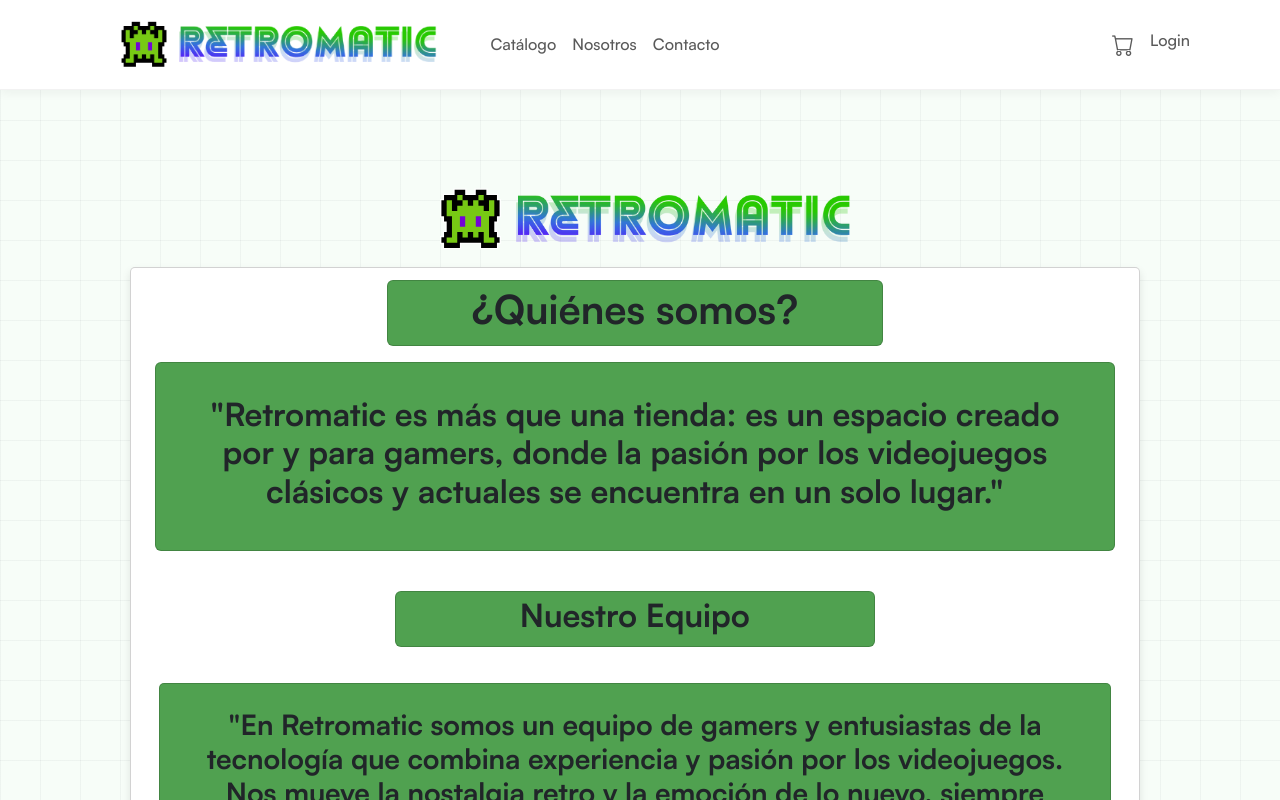
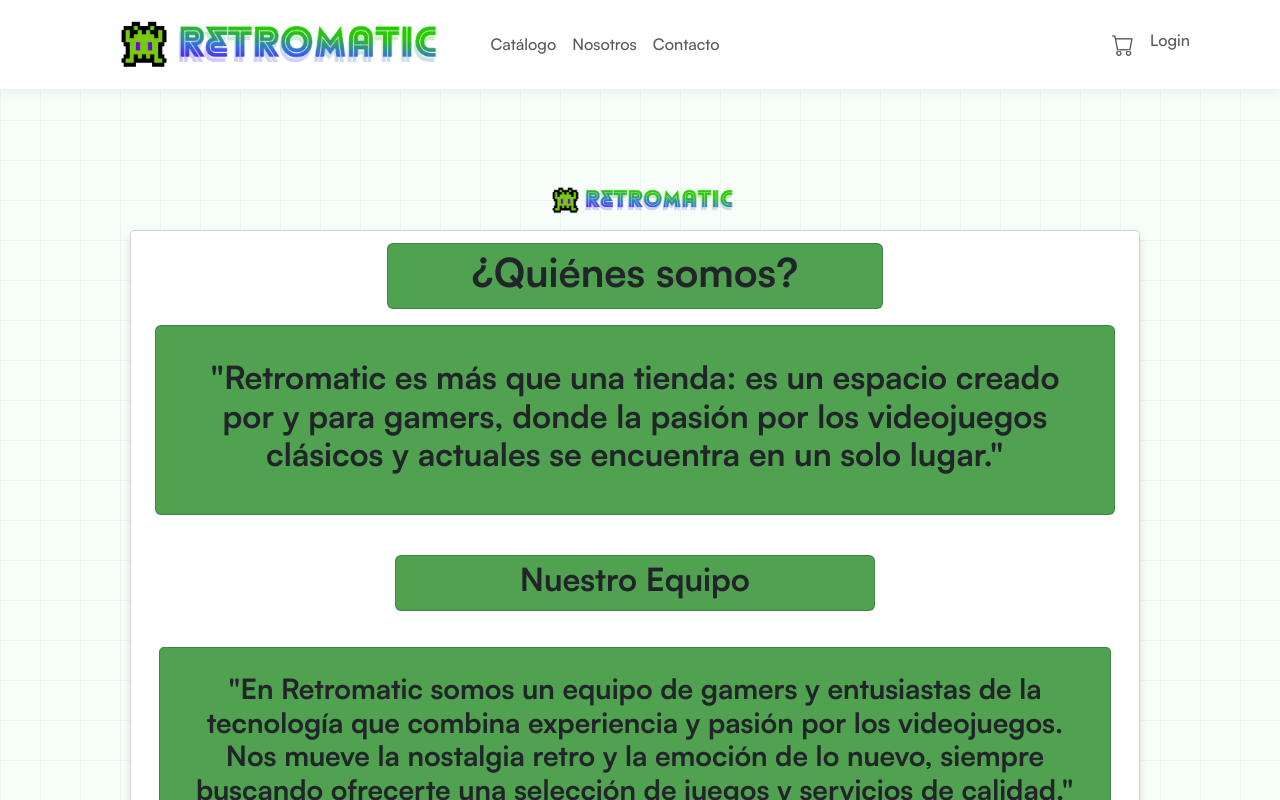
Before and after one commit to delll000/retromatic, a React (Vite) app: page /us in a window 1280 px wide. Shown: the top 800 px of the page. Built offline with nearby package versions, Linux system fonts and the light colour scheme.

Commit message:
Correccion de algunos logos

```diff
--- a/src/pages/user/Us.jsx
+++ b/src/pages/user/Us.jsx
@@ -10,8 +10,9 @@ function Us() {
       <div className="p-5 mt-5">
         <div className="text-center justify-content-center">
           <Image
-            src="public\Logo3.webp"
-            id="imagenes"
+            src="/Logo3.webp"
+            alt="Logo Retromatic"
+            className="d-block mx-auto img-fluid us-logo"
           />
 
           <Card className="mt-3 p-2" id="Fondo_Us">
--- a/src/styles/global.css
+++ b/src/styles/global.css
@@ -181,3 +181,6 @@ p, span, li, a {
     border-radius: 5px;
     margin: 20px;
 }
+.us-logo {
+  max-width: 220px;
+}
```
